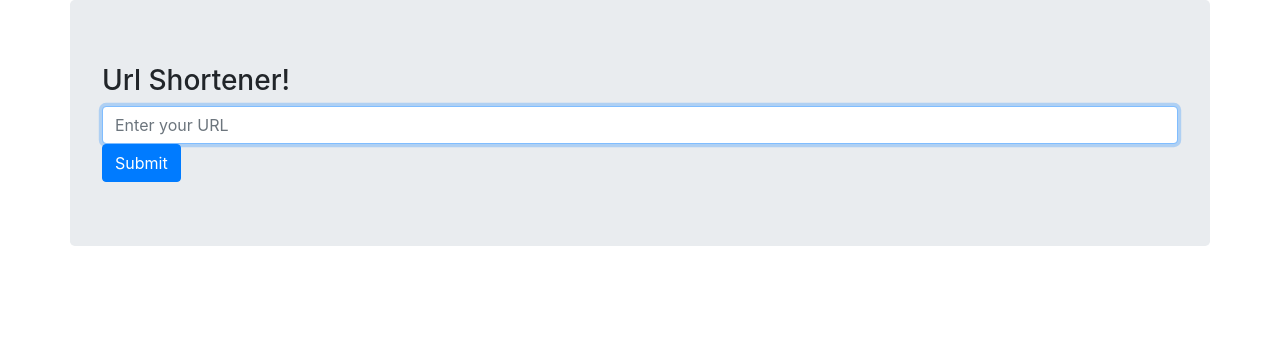
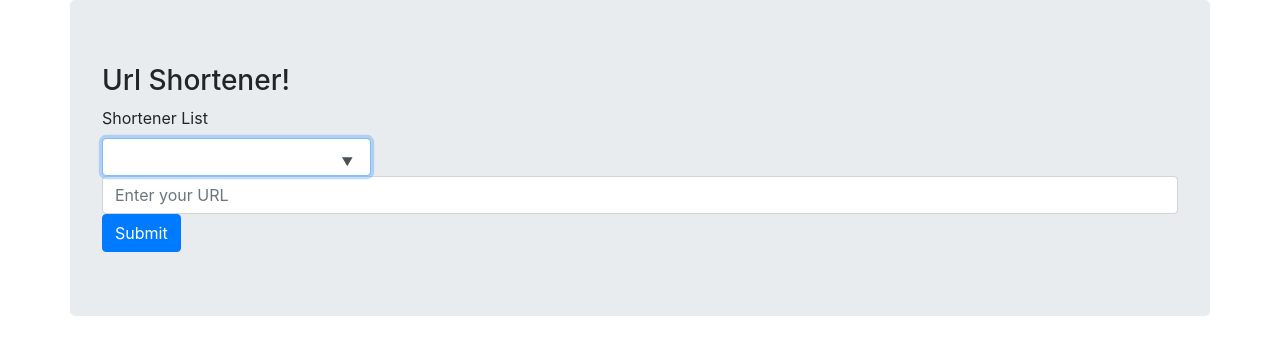
Before and after one commit to alrafiabdullah/URL-Shortener, a Django app: page / in a window 1280 px wide. Shown: the top 355 px of the page. Run offline with Django 3.2, Linux system fonts and the light colour scheme; some libraries are stand-ins or nearby versions.

Commit message:
multiple shortener option added

```diff
--- a/main/views.py
+++ b/main/views.py
@@ -1,5 +1,7 @@
 import pyshorteners
 import time
+import requests
+import json
 
 from django.shortcuts import render
 from django.http import JsonResponse
@@ -16,10 +18,22 @@ def url_process(request):
     time.sleep(3)
     if request.method == "POST":
         mainURL = request.POST["mainURL"]
+        choice = request.POST["choice"]
 
         shortener = pyshorteners.Shortener()
-        processed_url = shortener.tinyurl.short(mainURL)
+        if str(choice) == "TinyURL.com":
+            processed_url = shortener.tinyurl.short(mainURL)
+        elif str(choice) == "NullPointer":
+            processed_url = shortener.nullpointer.short(mainURL)
+        elif str(choice) == "Os.db":
+            processed_url = shortener.osdb.short(mainURL)
+        else:
+            try:
+                processed_url = shortener.gitio.short(mainURL)
+            except:
+                processed_url = "failed"
 
+#
     return JsonResponse({
         'message': processed_url
     }, content_type="application/json", status=200)
--- a/static/main/index.js
+++ b/static/main/index.js
@@ -1,6 +1,4 @@
 document.addEventListener("DOMContentLoaded", () => {
-  console.log("Loaded!");
-
   const mainForm = document.querySelector("#mainForm");
   const processed = document.querySelector(".processed");
 
@@ -8,27 +6,35 @@ document.addEventListener("DOMContentLoaded", () => {
 
   mainForm.addEventListener("submit", function (e) {
     e.preventDefault();
-    console.log("Clicked!");
+    processed.style.display = "none";
 
     let csrfToken = $("input[name=csrfmiddlewaretoken]").val();
+
     $.ajax({
       type: "POST",
       url: "/process",
       data: {
         mainURL: $("#mainURL").val(),
+        choice: $("#shortener").val(),
         csrfmiddlewaretoken: csrfToken,
         credentials: "include",
       },
 
       success: function (response) {
-        console.log(response);
-
         processed.style.display = "block";
 
-        processed.innerHTML = `
-            <h5>Your processed link is ready!</h5>
-            <a href="${response.message}">${response.message}</a>
-        `;
+        if (response.message === "failed") {
+          processed.innerHTML = `
+              <h5 class="alert alert-danger">Please enter a GitHub link and try again!</h5>
+          `;
+        } else {
+          processed.innerHTML = `
+              <div class="alert alert-success">
+                <h5>Your processed link is ready!</h5>
+                <a target="_blank" href="${response.message}">${response.message}</a><span>(Opens in a new window)</span>
+              </div>
+          `;
+        }
       },
 
       error: function (err) {
--- a/templates/main/index.html
+++ b/templates/main/index.html
@@ -12,7 +12,15 @@
         <h3>Url Shortener!</h3>
         <form id="mainForm">
             {% csrf_token %}
-            <input class="form-control" type="url" id="mainURL" placeholder="Enter your URL" autofocus required>
+            <label for="shortener">Shortener List</label>
+            <input class="form-control col-md-3" list="shorteners" id="shortener" autofocus required>
+            <datalist id="shorteners">
+                <option value="Git.io">
+                <option value="TinyURL.com">
+                <option value="NullPointer">
+                <option value="Os.db">
+            </datalist>
+            <input class="form-control" type="url" id="mainURL" placeholder="Enter your URL" required>
             <input class="btn btn-primary" type="submit">
         </form>
         <div class="processed"></div>
```
